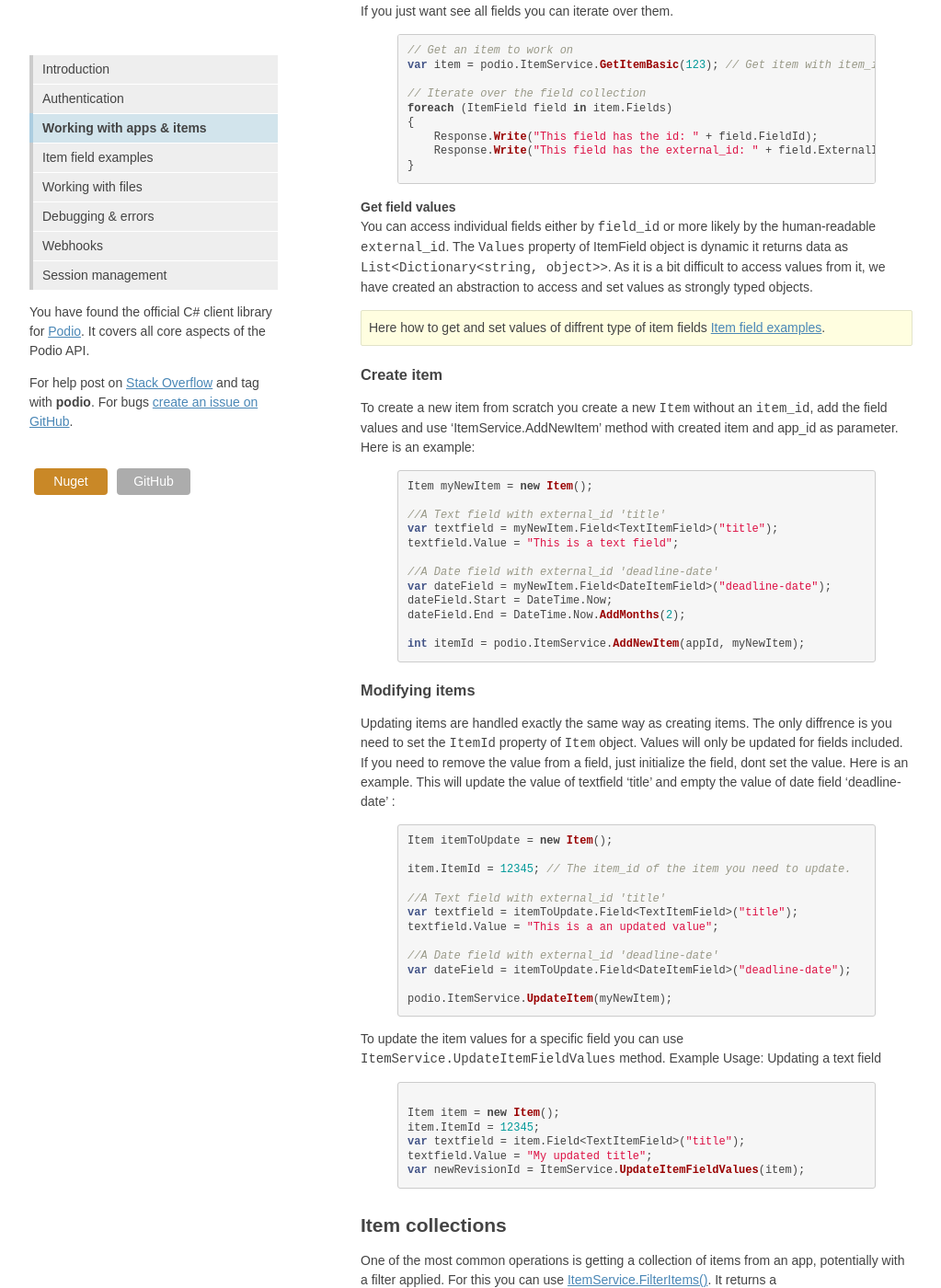
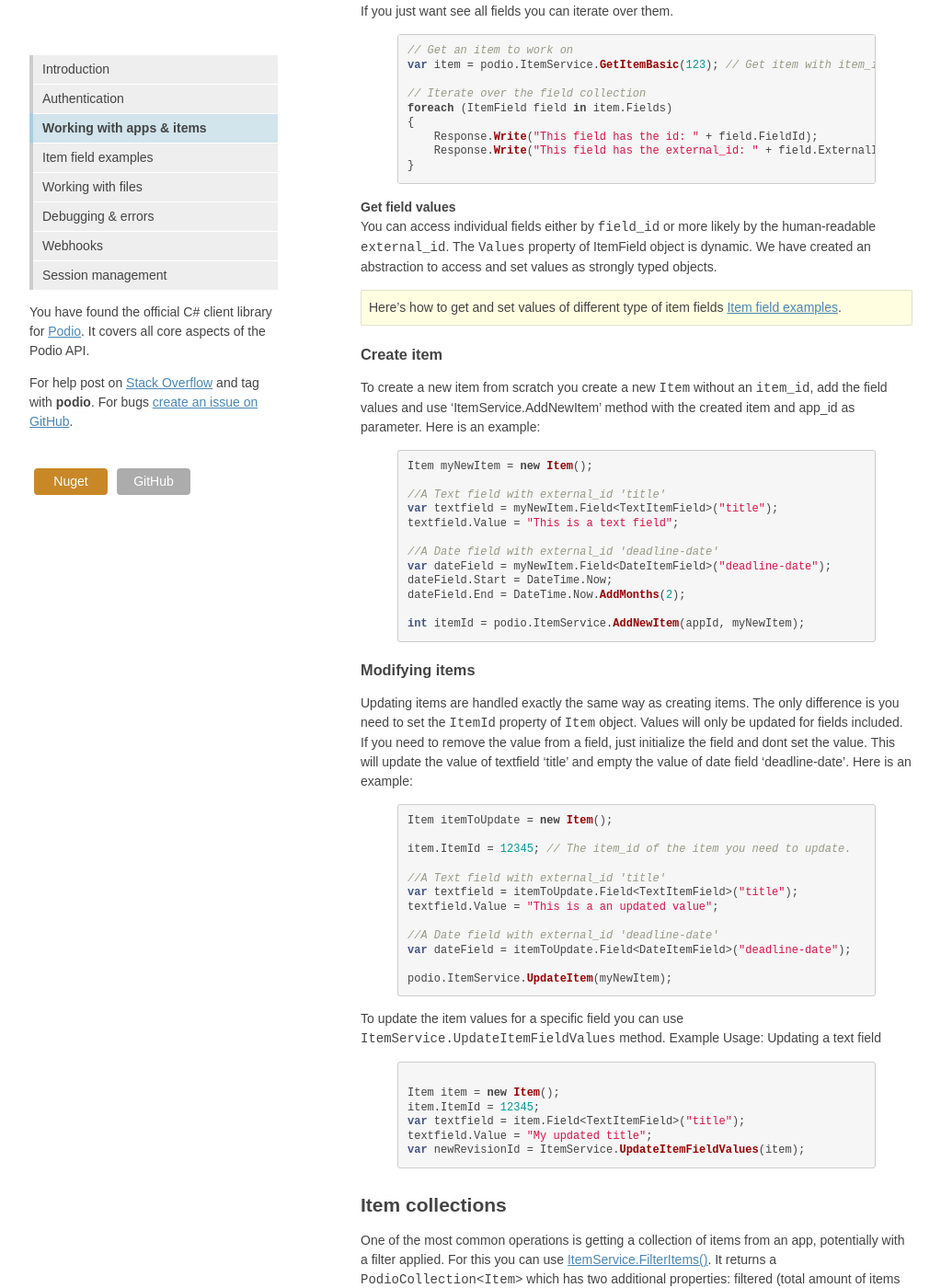
Before and after one commit to podio/podio-dotnet, a Jekyll site: the page built from items/index.md, in a window 1280 px wide and 1400 px high, scrolled down 1345 px. Shown: the whole window at 92% size, without its empty margins (128-1151 px from the left). Built offline with Jekyll 4.4.1, drawn with Linux system fonts in a browser that asks for light colours.

```diff
--- a/items/index.md
+++ b/items/index.md
@@ -79,13 +79,13 @@ foreach (ItemField field in item.Fields)
 {% endhighlight %}
 
 #### Get field values
-You can access individual fields either by `field_id` or more likely by the human-readable `external_id`. The `Values` property of ItemField object is dynamic it returns data as `List<Dictionary<string, object>>`. As it is a bit difficult to access values from it, we have created an abstraction to access and set values as strongly typed objects.
+You can access individual fields either by `field_id` or more likely by the human-readable `external_id`. The `Values` property of ItemField object is dynamic. We have created an abstraction to access and set values as strongly typed objects.
 
-<span class="note">Here how to get and set values of diffrent type of item fields [Item field examples]({{site.baseurl}}/fields).</span>
+<span class="note">Here’s how to get and set values of different type of item fields [Item field examples]({{site.baseurl}}/fields).</span>
 
 
 ### Create item
-To create a new item from scratch you create a new `Item` without an `item_id`, add the field values and use 'ItemService.AddNewItem' method with created item and app_id as parameter. Here is an example:
+To create a new item from scratch you create a new `Item` without an `item_id`, add the field values and use 'ItemService.AddNewItem' method with the created item and app_id as parameter. Here is an example:
 
 {% highlight csharp startinline %}
 
@@ -104,7 +104,7 @@ int itemId = podio.ItemService.AddNewItem(appId, myNewItem);
 {% endhighlight %}
 
 ### Modifying items
-Updating items are handled exactly the same way as creating items. The only diffrence is you need to set the `ItemId` property of `Item` object. Values will only be updated for fields included. If you need to remove the value from a field, just initialize the field, dont set the value. Here is an example. This will update the value of textfield 'title' and empty the value of date field 'deadline-date' :
+Updating items are handled exactly the same way as creating items. The only difference is you need to set the `ItemId` property of `Item` object. Values will only be updated for fields included. If you need to remove the value from a field, just initialize the field and dont set the value. This will update the value of textfield ‘title’ and empty the value of date field ‘deadline-date’. Here is an example:
 
 {% highlight csharp startinline %}
 Item itemToUpdate = new Item();
```
Also changed, not shown: authentication/index.md (+1 -1 lines), debug/index.md (+2 -2 lines), fields/index.md (+2 -2 lines), sessions/index.md (+3 -3 lines), webhooks/index.md (+2 -2 lines).
